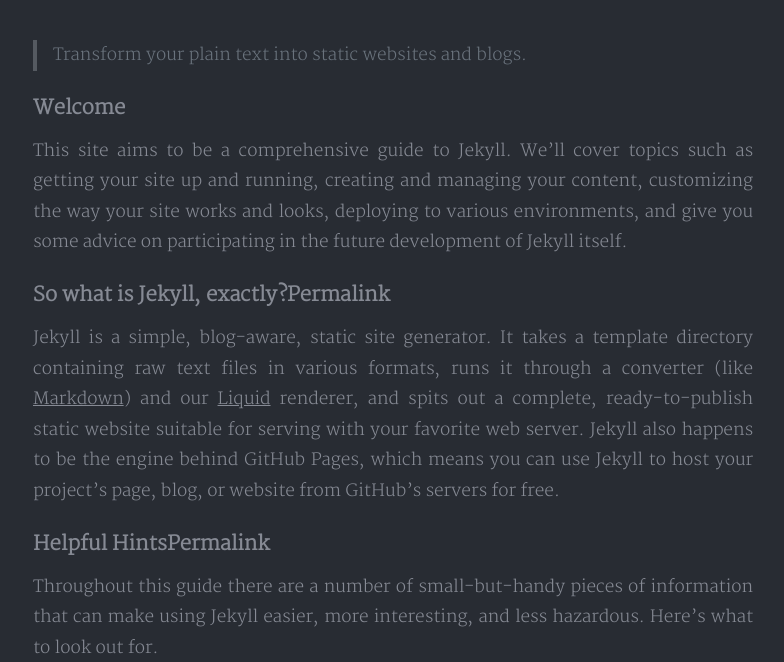
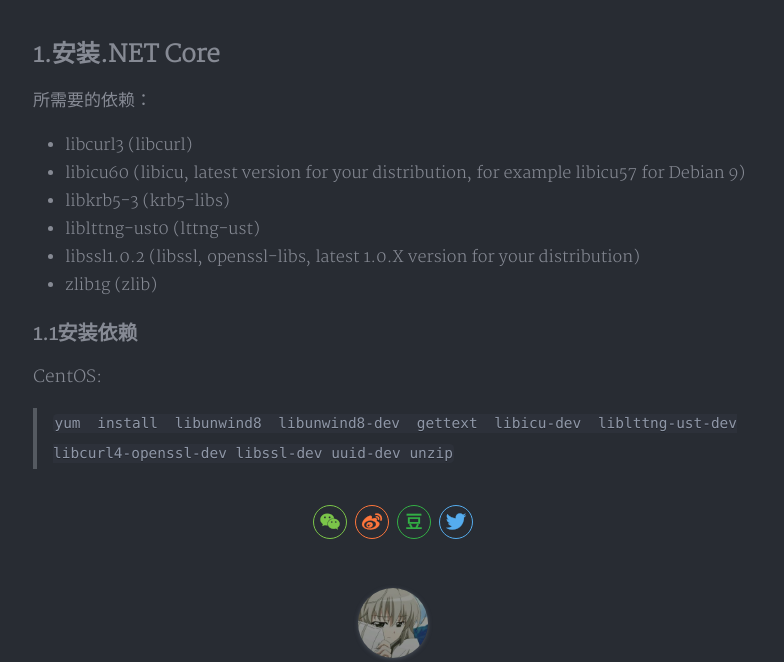
Before and after one commit to AiharaMei/AiharaMei.github.io, a Jekyll site: the page built from _posts/2017-04-18-hello-jekyll.md, in a window 1280 px wide and 1400 px high. Shown: the part 460-1122 px from the top of the window, without its empty margins (247-1031 px from the left). Built offline with Jekyll 4.4.1, drawn with Linux system fonts in a browser that asks for light colours; nearby versions of some CDN libraries; a style sheet for code colours, icons or effects is not loaded; grey boxes are pictures that could not be loaded.

Commit message:
Update 2017-04-18-hello-jekyll.md

```diff
--- a/_posts/2017-04-18-hello-jekyll.md
+++ b/_posts/2017-04-18-hello-jekyll.md
@@ -7,20 +7,17 @@ cover: 'http://on2171g4d.bkt.clouddn.com/jekyll-banner.png'
 tags: jekyll
 ---
 
-> Transform your plain text into static websites and blogs.
+## 1.安装.NET Core
 
-### Welcome
+所需要的依赖：
+* libcurl3 (libcurl)
+* libicu60 (libicu, latest version for your distribution, for example libicu57 for Debian 9)
+* libkrb5-3 (krb5-libs)
+* liblttng-ust0 (lttng-ust)
+* libssl1.0.2 (libssl, openssl-libs, latest 1.0.X version for your distribution)
+* zlib1g (zlib)
 
-This site aims to be a comprehensive guide to Jekyll. We’ll cover topics such as getting your site up and running, creating and managing your content, customizing the way your site works and looks, deploying to various environments, and give you some advice on participating in the future development of Jekyll itself.
+### 1.1安装依赖
 
-### So what is Jekyll, exactly?Permalink
-
-Jekyll is a simple, blog-aware, static site generator. It takes a template directory containing raw text files in various formats, runs it through a converter (like [Markdown](https://daringfireball.net/projects/markdown/)) and our [Liquid](https://github.com/Shopify/liquid/wiki) renderer, and spits out a complete, ready-to-publish static website suitable for serving with your favorite web server. Jekyll also happens to be the engine behind GitHub Pages, which means you can use Jekyll to host your project’s page, blog, or website from GitHub’s servers for free.
-
-### Helpful HintsPermalink
-
-Throughout this guide there are a number of small-but-handy pieces of information that can make using Jekyll easier, more interesting, and less hazardous. Here’s what to look out for.
-
-### Video Test
-
-<iframe type="text/html" width="100%" height="385" src="http://www.youtube.com/embed/gfmjMWjn-Xg" frameborder="0"></iframe>
+  CentOS:
+  > `yum install libunwind8 libunwind8-dev gettext libicu-dev liblttng-ust-dev libcurl4-openssl-dev libssl-dev uuid-dev unzip`
```
